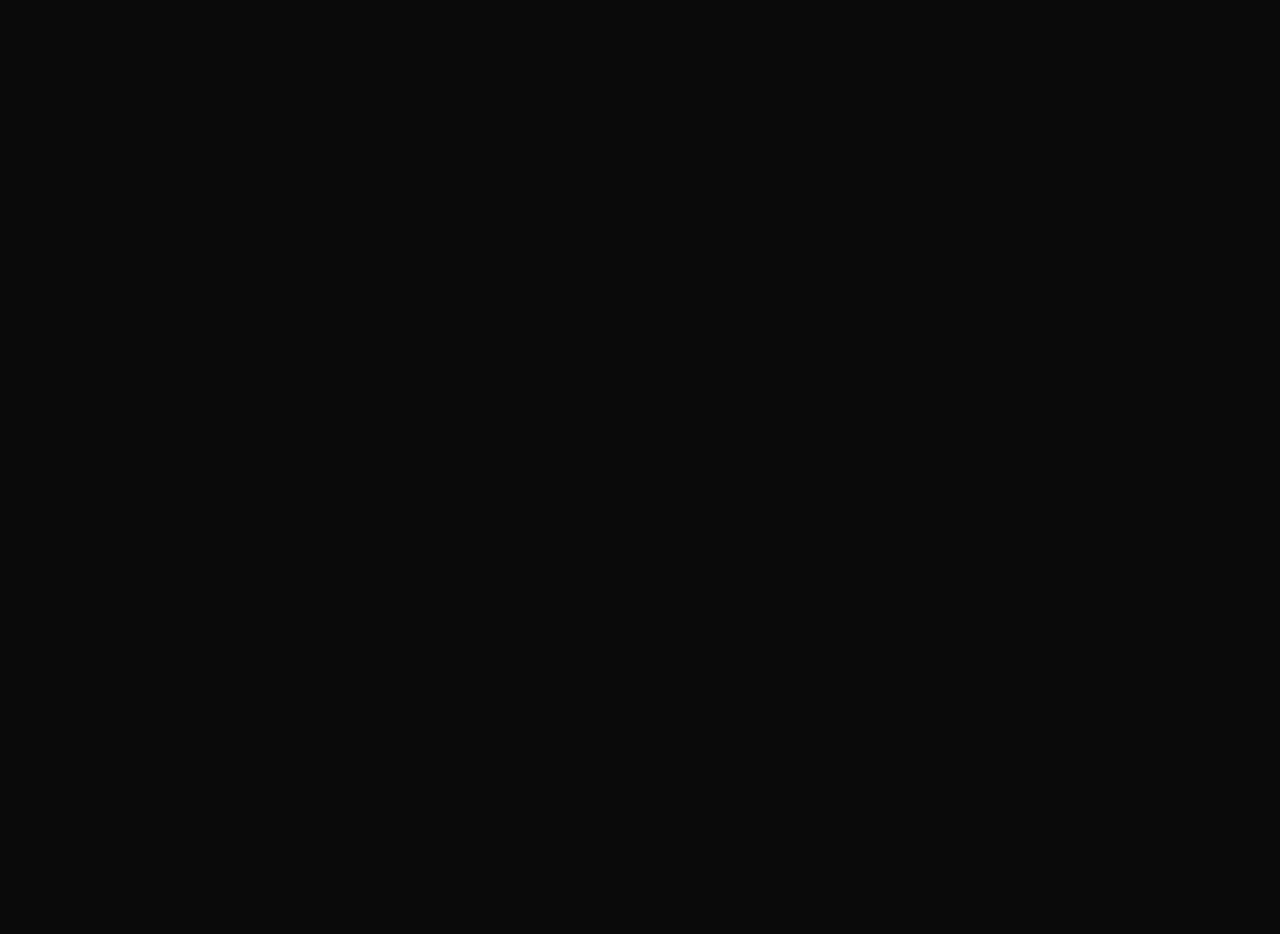
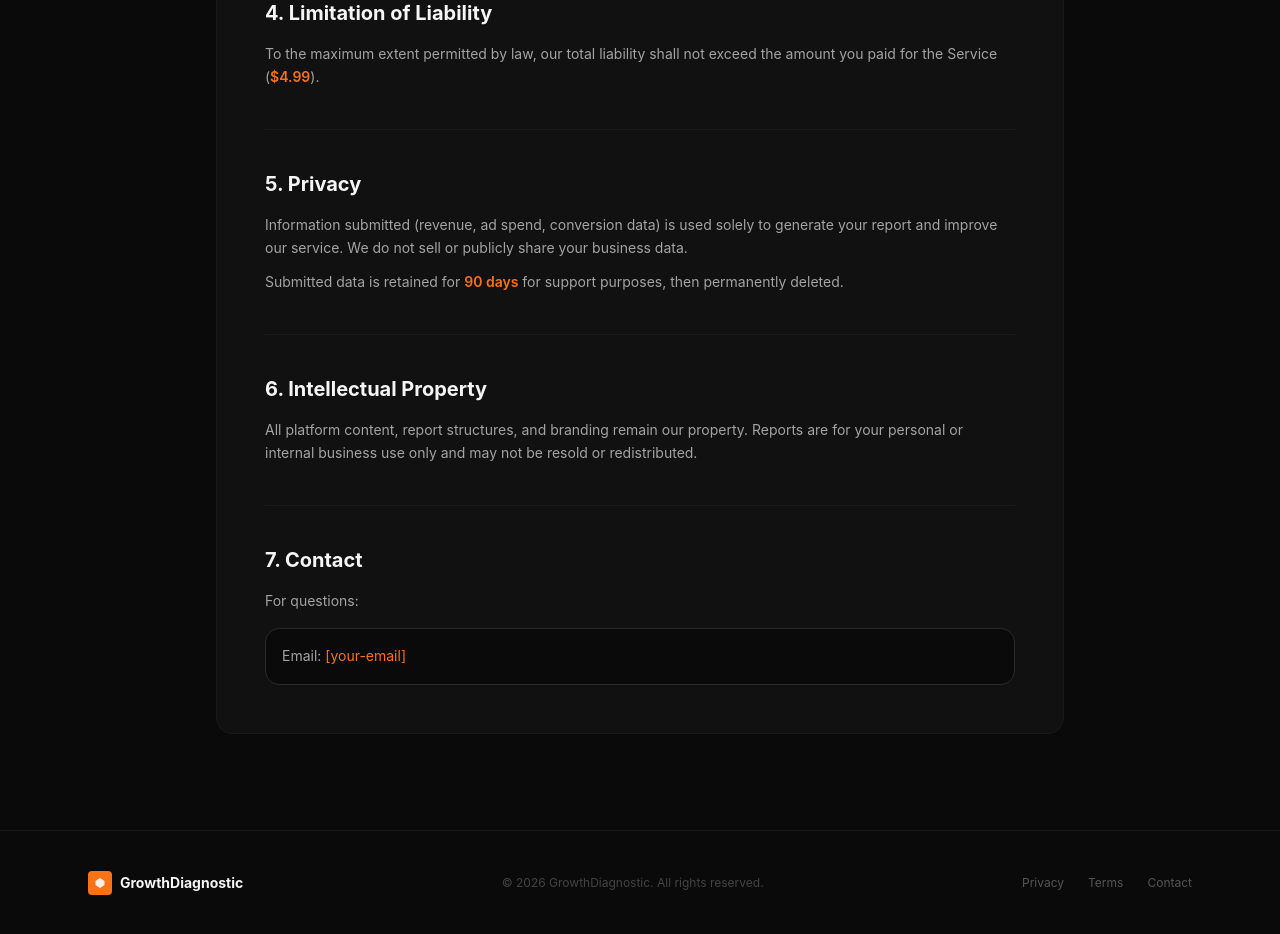
Before and after one commit to 1clipwizard1-bit/growth-diagnostic-site, a React (Vite) app: page /terms in a window 1280 px wide. Shown: the part 1200-2134 px from the top of the page. Before the commit the page ends 800 px from the top, so only its background shows below. Built offline with nearby package versions, Linux system fonts and the light colour scheme.

Commit message:
terms and conditions++

```diff
--- a/src/web/app.tsx
+++ b/src/web/app.tsx
@@ -1,12 +1,14 @@
 import { Route, Switch } from "wouter";
 import Index from "./pages/index";
 import DiagnosticForm from "./pages/diagnostic";
+import TermsPage from "./pages/terms";
 
 function App() {
   return (
     <Switch>
       <Route path="/" component={Index} />
       <Route path="/diagnostic" component={DiagnosticForm} />
+      <Route path="/terms" component={TermsPage} />
     </Switch>
   );
 }
--- a/src/web/components/Footer.tsx
+++ b/src/web/components/Footer.tsx
@@ -1,3 +1,5 @@
+import { Link } from "wouter";
+
 export function Footer() {
   return (
     <footer className="border-t py-10" style={{ borderColor: '#1a1a1a', background: '#0a0a0a' }}>
@@ -14,13 +16,21 @@ export function Footer() {
           © 2026 GrowthDiagnostic. All rights reserved.
         </div>
         <div className="flex gap-6">
-          {['Privacy', 'Terms', 'Contact'].map(link => (
-            <a key={link} href="#" className="text-xs transition-colors" style={{ color: '#555' }}
-              onMouseOver={e => e.currentTarget.style.color = '#a3a3a3'}
-              onMouseOut={e => e.currentTarget.style.color = '#555'}>
-              {link}
-            </a>
-          ))}
+          <a href="#" className="text-xs transition-colors" style={{ color: '#555' }}
+            onMouseOver={e => e.currentTarget.style.color = '#a3a3a3'}
+            onMouseOut={e => e.currentTarget.style.color = '#555'}>
+            Privacy
+          </a>
+          <Link href="/terms" className="text-xs transition-colors" style={{ color: '#555' }}
+            onMouseOver={(e: React.MouseEvent<HTMLAnchorElement>) => e.currentTarget.style.color = '#a3a3a3'}
+            onMouseOut={(e: React.MouseEvent<HTMLAnchorElement>) => e.currentTarget.style.color = '#555'}>
+            Terms
+          </Link>
+          <a href="#" className="text-xs transition-colors" style={{ color: '#555' }}
+            onMouseOver={e => e.currentTarget.style.color = '#a3a3a3'}
+            onMouseOut={e => e.currentTarget.style.color = '#555'}>
+            Contact
+          </a>
         </div>
       </div>
     </footer>
```
